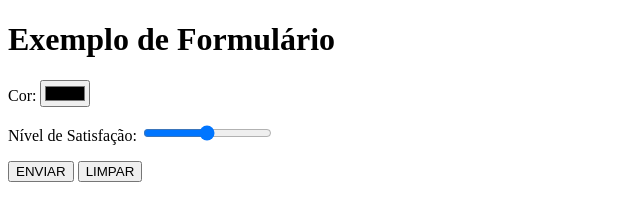
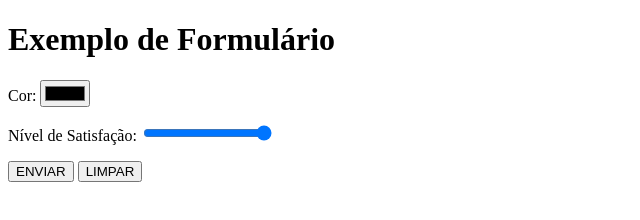
Before and after one commit to guilhermelevii/html-css, a plain HTML site: page modulo 4/ex0024/form006.html in a window 1280 px wide. Shown: the full height of the page, 0-640 px from the left. Drawn offline with Linux system fonts and the light colour scheme.

Commit message:
Update form006.html

```diff
--- a/modulo 4/ex0024/form006.html
+++ b/modulo 4/ex0024/form006.html
@@ -16,7 +16,7 @@
 
      <p>
         <label for="inivel">Nível de Satisfação:</label>
-        <input type="range" name="nivel" id="inivel">
+        <input type="range" name="nivel" id="inivel" min="0" max="10" value="10">
 
      </p>
 
```
